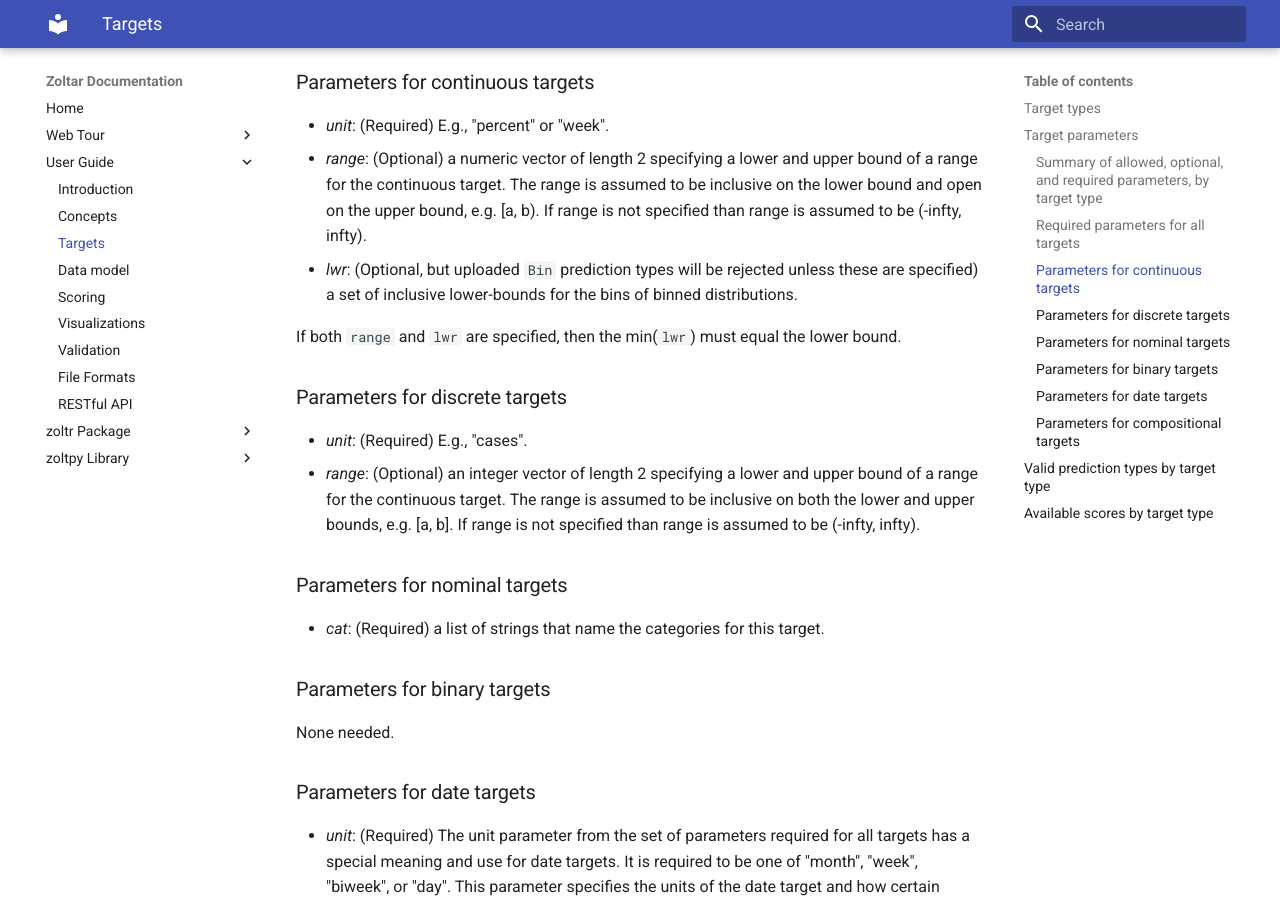
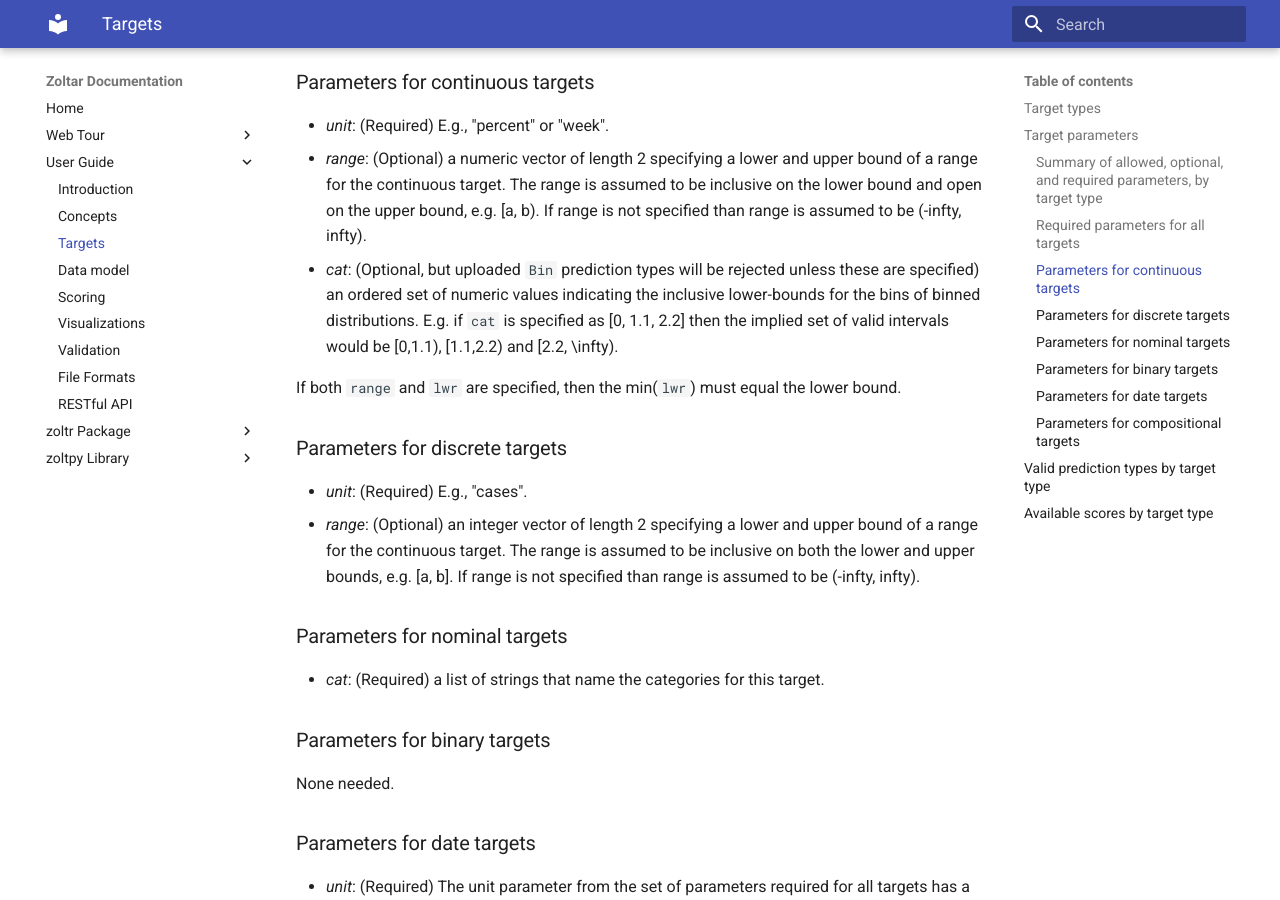
Before and after one commit to reichlab/docs.zoltardata, an MkDocs documentation site: the page built from docs/Targets.md, in a window 1280 px wide and 900 px high, scrolled down 1963 px. Built offline with MkDocs 1.6.1 and Material for MkDocs 9.7.7, drawn with Linux system fonts in a browser that asks for light colours.

Commit message:
replacing cat for lwr in continuous target parameters.

```diff
--- a/docs/Targets.md
+++ b/docs/Targets.md
@@ -38,14 +38,14 @@ additional, sometimes, optional parameters. These are all defined below.
 
 Here is a table that summarizes which are allowed, optional, and required, by type. legend: 'x' = required, '-' = disallowed, '~' = optional.
 
-target type   | type | name | description | is_step_ahead |  step_ahead_increment | unit | range | lwr | cat | date
-------------- | ---- | ---- | ----------- | ------------- | ----------------------| ---- | ----- | --- | --- | ----
-continuous    |  x   |  x   |     x       |      x        |           x           |  x   |   ~   |  ~  |  -  |  -
-discrete      |  x   |  x   |     x       |      x        |           x           |  x   |   ~   |  -  |  -  |  -
-nominal       |  x   |  x   |     x       |      x        |           x           |  -   |   -   |  -  |  x  |  -
-binary        |  x   |  x   |     x       |      x        |           x           |  -   |   -   |  -  |  -  |  -
-date          |  x   |  x   |     x       |      x        |           x           |  x   |   -   |  -  |  -  |  ~
-compositional |  x   |  x   |     x       |      x        |           x           |  -   |   -   |  -  |  x  |  -
+target type   | type | name | description | is_step_ahead |  step_ahead_increment | unit | range | cat | date
+------------- | ---- | ---- | ----------- | ------------- | ----------------------| ---- | ----- | --- | ----
+continuous    |  x   |  x   |     x       |      x        |           x           |  x   |   ~   |  ~  |  -
+discrete      |  x   |  x   |     x       |      x        |           x           |  x   |   ~   |  -  |  -
+nominal       |  x   |  x   |     x       |      x        |           x           |  -   |   -   |  x  |  -
+binary        |  x   |  x   |     x       |      x        |           x           |  -   |   -   |  -  |  -
+date          |  x   |  x   |     x       |      x        |           x           |  x   |   -   |  -  |  ~
+compositional |  x   |  x   |     x       |      x        |           x           |  -   |   -   |  x  |  -
 
 ### Required parameters for all targets
 
@@ -61,8 +61,10 @@ compositional |  x   |  x   |     x       |      x        |           x
 - *range*: (Optional) a numeric vector of length 2 specifying a lower and upper bound of a range for the continuous
   target. The range is assumed to be inclusive on the lower bound and open on the upper bound, e.g. [a, b). If range is
   not specified than range is assumed to be (-infty, infty).
-- *lwr*: (Optional, but uploaded `Bin` prediction types will be rejected unless these are specified) a set of
-  inclusive lower-bounds for the bins of binned distributions. <!-- NGR: is upper bound always specified as infinity?-->
+- *cat*: (Optional, but uploaded `Bin` prediction types will be rejected unless these are specified) an ordered set of
+  numeric values indicating the inclusive lower-bounds for the bins of binned distributions. E.g. if `cat` is specified
+  as [0, 1.1, 2.2] then the implied set of valid intervals would be [0,1.1), [1.1,2.2) and [2.2, \infty).
+  <!-- NGR: is upper bound always specified as infinity?-->
 
 If both `range` and `lwr` are specified, then the min(`lwr`) must equal the lower bound.
 
--- a/zoltar-project-config.json
+++ b/zoltar-project-config.json
@@ -28,7 +28,7 @@
       "step_ahead_increment" : 1,
       "unit" : "percent",
       "range": [0, 100],
-      "lwr" : [0, 1.0, 1.1, 2.0, 2.2, 3.0, 3.3, 5.0, 10, 50]
+      "cat" : [0, 1.0, 1.1, 2.0, 2.2, 3.0, 3.3, 5.0, 10, 50]
     },
     {
       "name" : "cases next week",
```
